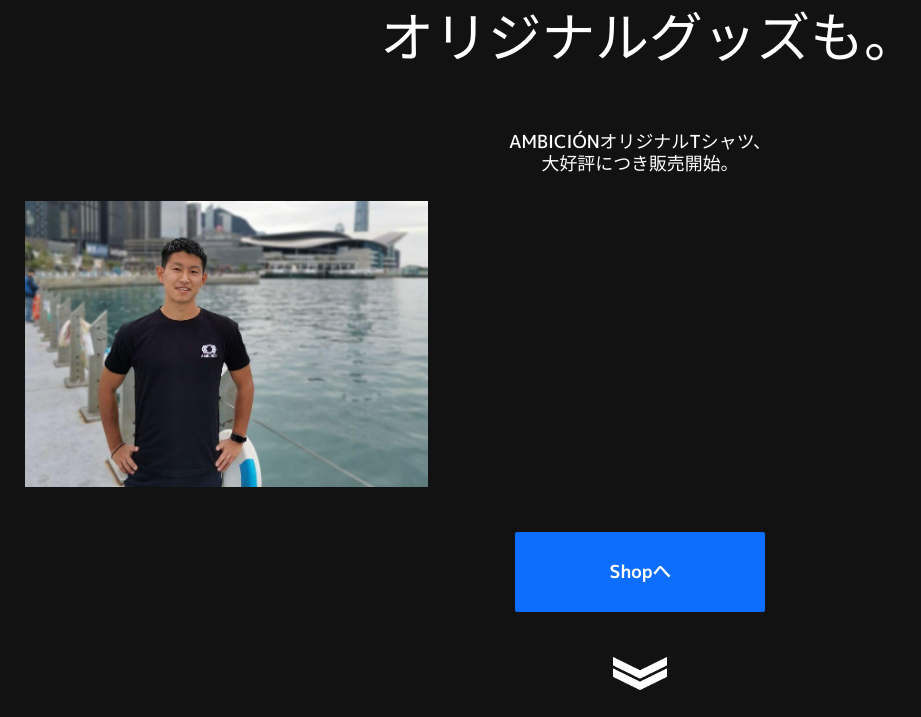
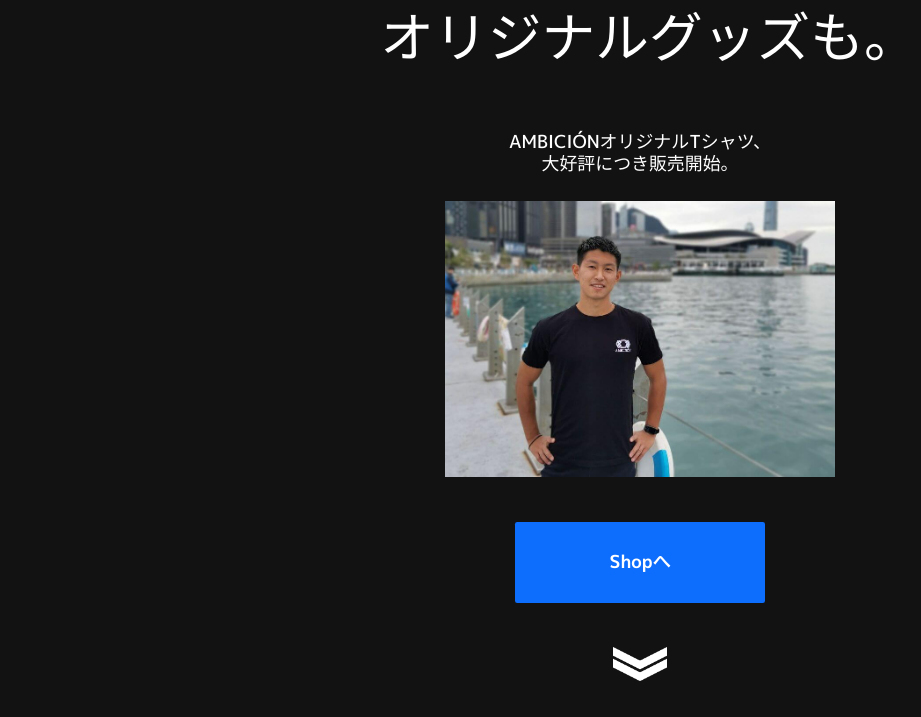
Before and after one commit to janjunjohn/ambicion_old, a Flask app: page / in a window 1280 px wide. Shown: the part 1421-2138 px from the top of the page, without its empty margins (0-921 px from the left). Run offline with Flask 2, Linux system fonts and the light colour scheme; some libraries are stand-ins or nearby versions.

Commit message:
fix product image css

```diff
--- a/templates/index.html
+++ b/templates/index.html
@@ -108,7 +108,7 @@
                     <br>
                     大好評につき販売開始。
                 </h2>
-                <img class="product-image" src="static/images/original_tshirts.jpg" alt="original tshirts">
+                <img class="product-image container-fluid" src="static/images/original_tshirts.jpg" alt="original tshirts">
                 <a href="https://ambicionjp.official.ec/">
                     <button type="button" class="section-btn btn btn-primary ">Shopへ</button>
                 </a>
```
